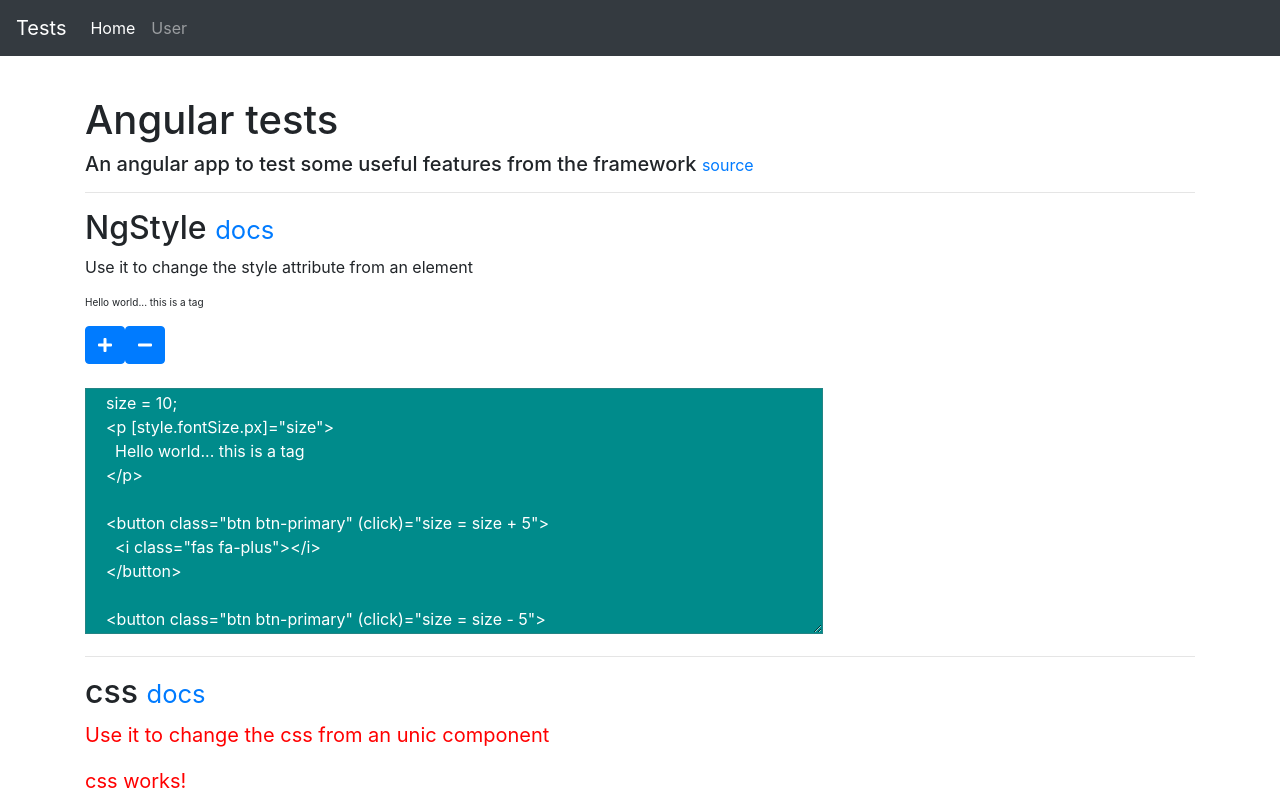
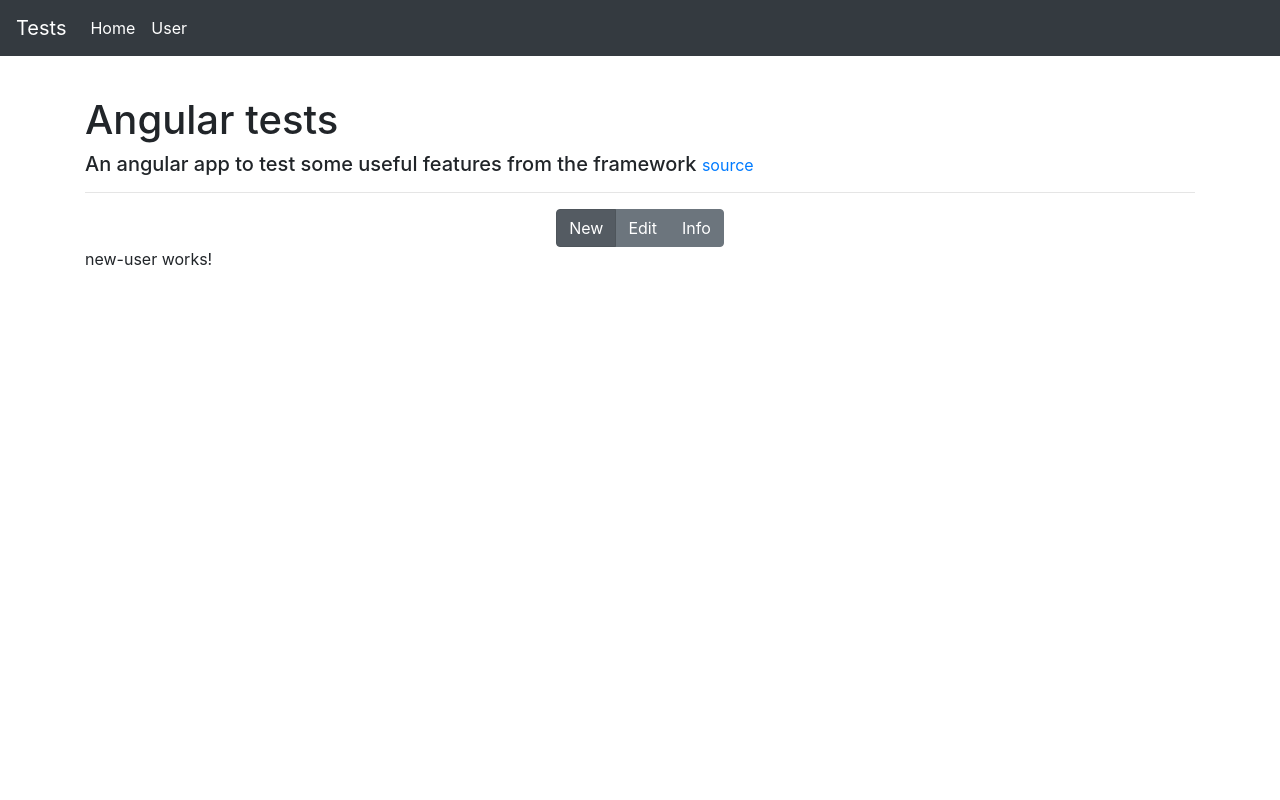
Before and after one commit to reymon359/angular-tests, an Angular app: page /user/10/new in a window 1280 px wide. Before the commit this address led to /home. Shown: the top 800 px of the page. Built offline with nearby package versions, Linux system fonts and the light colour scheme.

Commit message:
child routes created

```diff
--- a/src/app/components/navbar/navbar.component.html
+++ b/src/app/components/navbar/navbar.component.html
@@ -9,7 +9,7 @@
                 <a class="nav-link" [routerLink]="['/home']">Home</a>
             </li>
             <li class="nav-item" routerLinkActive="active">
-                <a class="nav-link" [routerLink]="['/user']">User</a>
+                <a class="nav-link" [routerLink]="['/user',10]">User</a>
             </li>
 
         </ul>
--- a/src/app/components/ng-style/ng-style.component.ts
+++ b/src/app/components/ng-style/ng-style.component.ts
@@ -10,7 +10,7 @@ import { Component, OnInit } from '@angular/core';
       Hello world... this is a tag
     </p>
 
-    <button class="btn btn-primary" (click)="size = size + 5">
+    <button class="btn btn-primary mr-2" (click)="size = size + 5">
     <i class="fas fa-plus"></i>
     </button>
 
@@ -22,7 +22,7 @@ import { Component, OnInit } from '@angular/core';
       Hello world... this is a tag
     </p>
 
-    <button class="btn btn-primary" (click)="size = size + 5">
+    <button class="btn btn-primary mr-2" (click)="size = size + 5">
       <i class="fas fa-plus"></i>
     </button>
 
--- a/src/app/components/user/user.component.html
+++ b/src/app/components/user/user.component.html
@@ -1,3 +1,10 @@
-<p>
-  user works!
-</p>
+<div class="row">
+    <div class="col-md-12 text-center">
+        <div class="btn-group" role="group" aria-label="Basic example">
+            <button type="button" class="btn btn-secondary" routerLinkActive="active" [routerLink]="['new']">New</button>
+            <button type="button" class="btn btn-secondary" routerLinkActive="active" [routerLink]="['edit']">Edit</button>
+            <button type="button" class="btn btn-secondary" routerLinkActive="active" [routerLink]="['info']">Info</button>
+        </div>
+    </div>
+</div>
+<router-outlet></router-outlet>
```
Also changed, not shown: src/app/app.routes.ts (+15 -2 lines).
